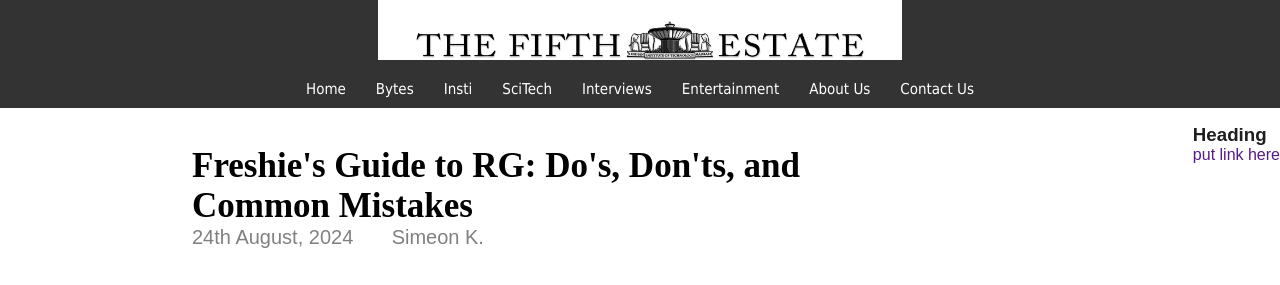
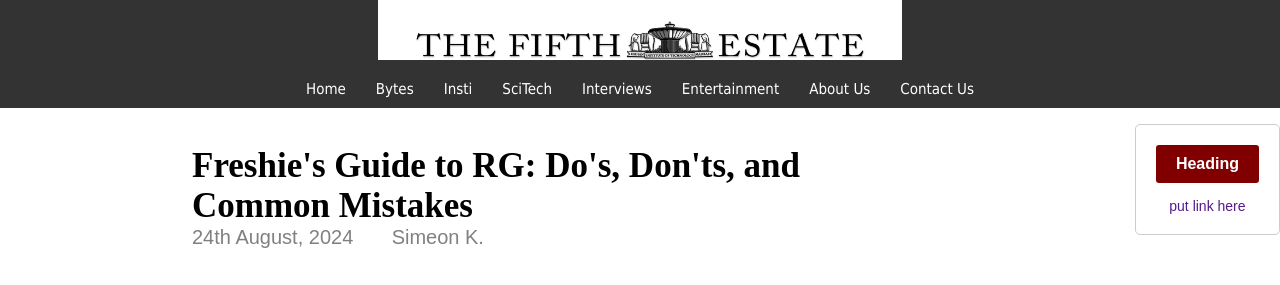
Before and after one commit to Awake-ctrl/TFS_WEB, a React (Vite) app in the folder vite-project/: page / in a window 1280 px wide. Shown: the top 285 px of the page. Built offline with nearby package versions, Linux system fonts and the light colour scheme; the HTML template or start-up script is replaced by a standard one.

Commit message:
importing css files into jsx files in sidebar

```diff
--- /dev/null
+++ b/package.json
@@ -0,0 +1,5 @@
+{
+  "dependencies": {
+    "react-router-dom": "^6.26.1"
+  }
+}
--- a/vite-project/src/Components/Sidebar/heading_and_line2.jsx
+++ b/vite-project/src/Components/Sidebar/heading_and_line2.jsx
@@ -1,11 +1,12 @@
 import React from 'react';
+import './heading_and_line.css'
 
 const Heading_and_line = () => {
 
   return (
-    <div id="custom_html-16" class="widget_text widget widget_custom_html">
+    <div id="custom_html-16" class="widget_text">
         <h3 class="widget-title">Heading</h3>
-        <div class="textwidget custom-html-widget">
+        <div class="textwidget">
             <p>
 	            <a href=""> put link here </a>
             </p>
```
